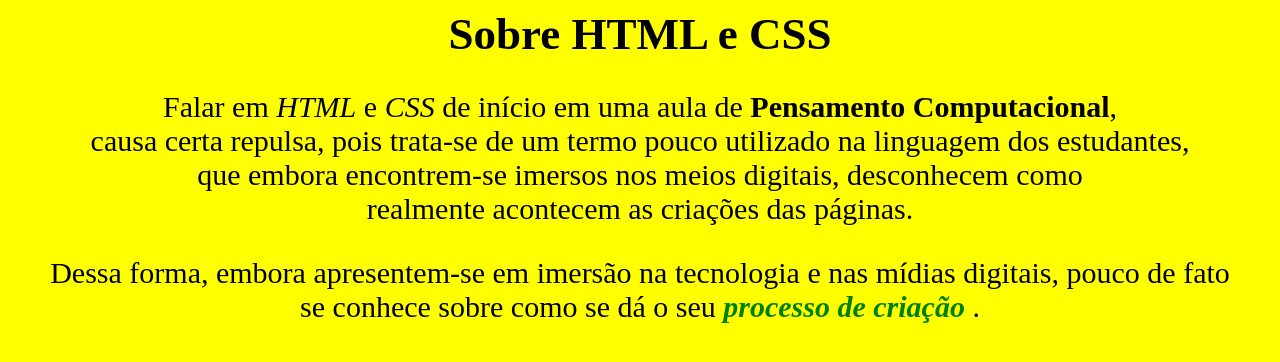
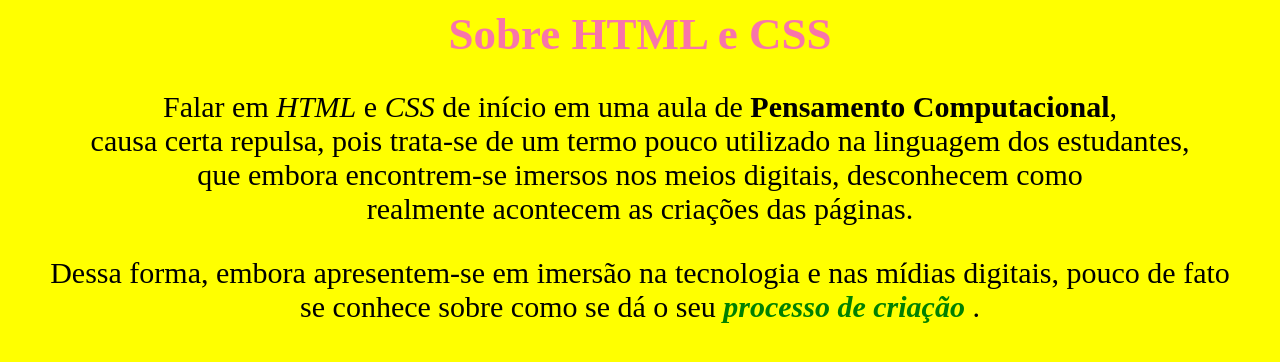
Before and after one commit to profAndreia/Formadores23, a plain HTML site: page index.html in a window 1280 px wide. Drawn offline with Linux system fonts and the light colour scheme.

Commit message:
cor teste

```diff
--- a/style.css
+++ b/style.css
@@ -6,6 +6,7 @@ body {
 #titulo {
     text-align: center;
     font-size: 45px;
+    color: #F875AA;
 }
 
 .texto {
```
